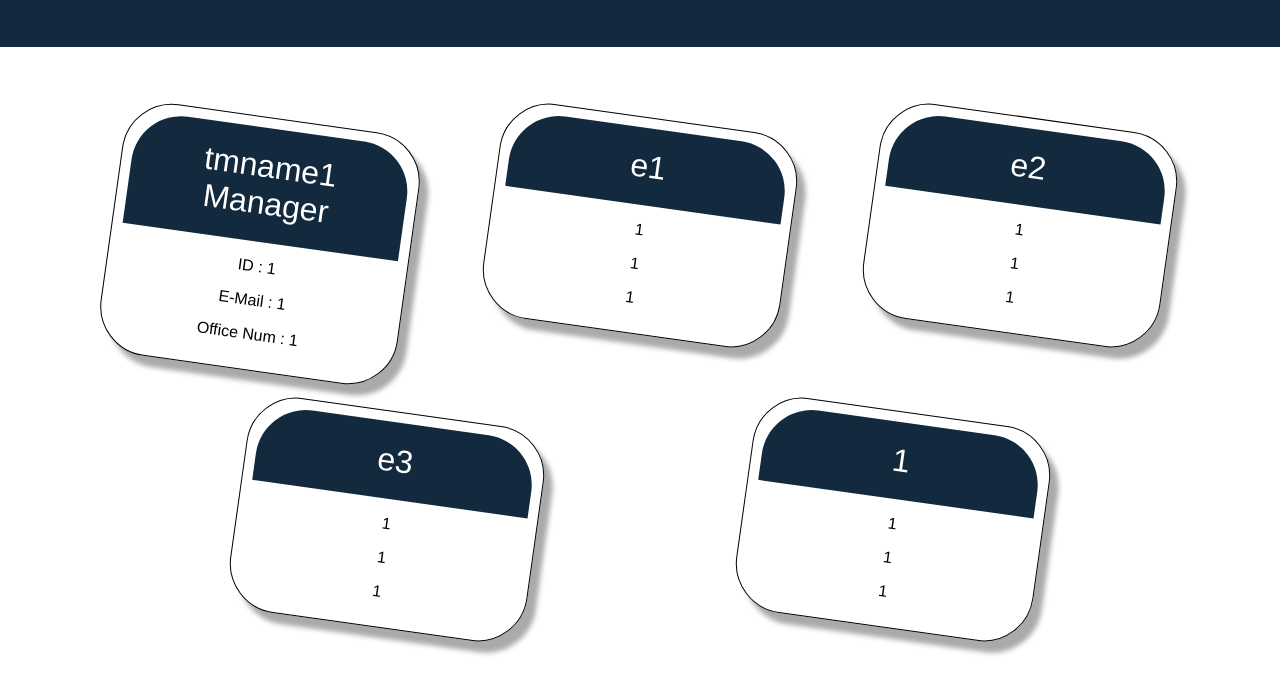
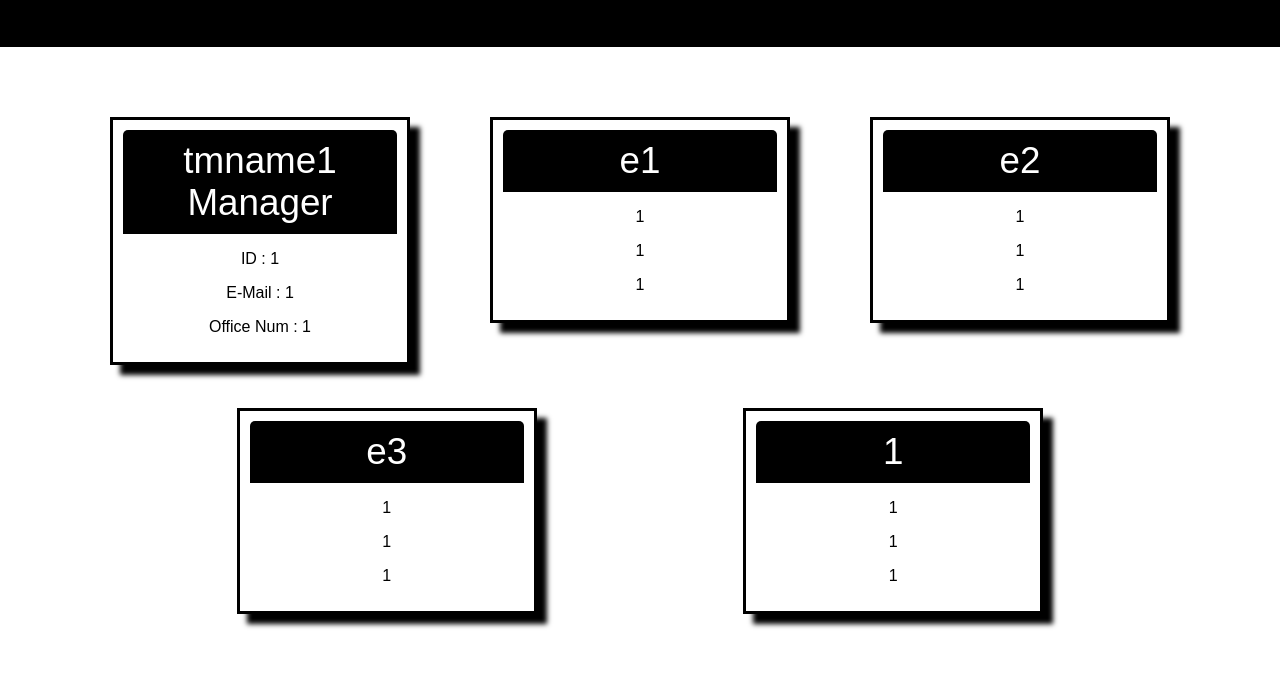
Before and after one commit to soobin-lim/homework10, a plain HTML site: page index.html in a window 1280 px wide. Shown: the part 113-811 px from the top of the page. Drawn offline with Linux system fonts and the light colour scheme.

Commit message:
change a css color

```diff
--- a/css/style.css
+++ b/css/style.css
@@ -14,7 +14,7 @@ body {
 header {
   padding: 40px;
   text-align: center;
-  background: #13293d;
+  background: #000000;
   color: #fff;
 }
 
@@ -24,7 +24,7 @@ nav {
 }
 
 nav a {
-  color: #13293d;
+  color: #000000;
   padding: 14px 20px;
   text-decoration: none;
   text-align: center;
@@ -48,7 +48,7 @@ footer {
   bottom: 0;
   padding: 20px;
   text-align: center;
-  background: #13293d;
+  background: #000000;
   color: #fff;
   margin-top: auto;
 }
@@ -66,20 +66,19 @@ footer {
 /* Added rotation, box-shadow, border-radius */
 .member_card {
   border-style: solid;
-  border-width: 1px;
-  border-radius: 50px;
+  border-width: 3px;
+  border-radius: 0px;
   padding: 10px;
   flex: 0 0 300px;
-  transform: rotate(8deg);
-  box-shadow: 10px 10px 5px #aaaaaa;
+  box-shadow: 10px 10px 5px #000000;
   margin: 20px;
 }
 
 /* Added border-radius to match the card */
 .member_card header {
-  border-radius: 50px 50px 0px 0px;
-  padding: 20px;
-  font-size: 200%;
+  border-radius: 5px 5px 0px 0px;
+  padding: 10px;
+  font-size: 230%;
 }
 
 .member_card p {
```
